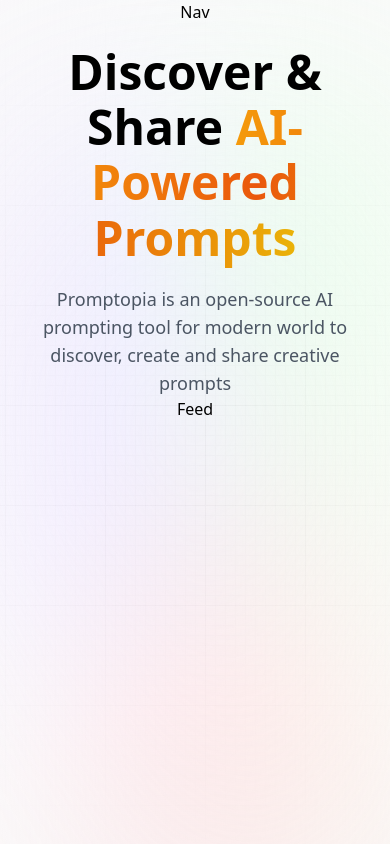
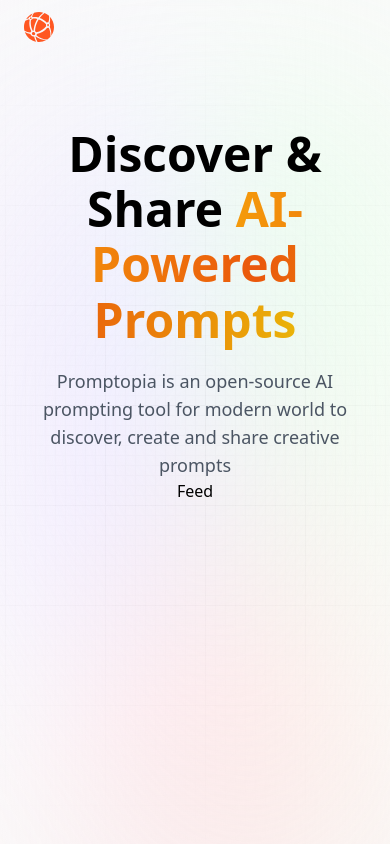
Before and after one commit to Philippe35507/jsm-shared-prompts, a Next.js app: page / in a window 390 px wide. Built offline with nearby package versions, Linux system fonts and the light colour scheme.

Commit message:
Nav Logo & title
Title not for Mobile devices

```diff
--- a/components/Nav.jsx
+++ b/components/Nav.jsx
@@ -1,5 +1,23 @@
+"use client";
+
+import Link from "next/link";
+import Image from "next/image";
+
 const Nav = () => {
-  return <div>Nav</div>;
+  return (
+    <nav className="flex-between w-full mb-16 pt-3">
+      <Link href="/" className="flex gap-2 flex-center">
+        <Image
+          src="/assets/images/logo.svg"
+          alt="Promptopia Logo"
+          width={30}
+          height={30}
+          className="object-contain"
+        />
+        <p className="logo_text">Promptopia</p>
+      </Link>
+    </nav>
+  );
 };
 
 export default Nav;
```
